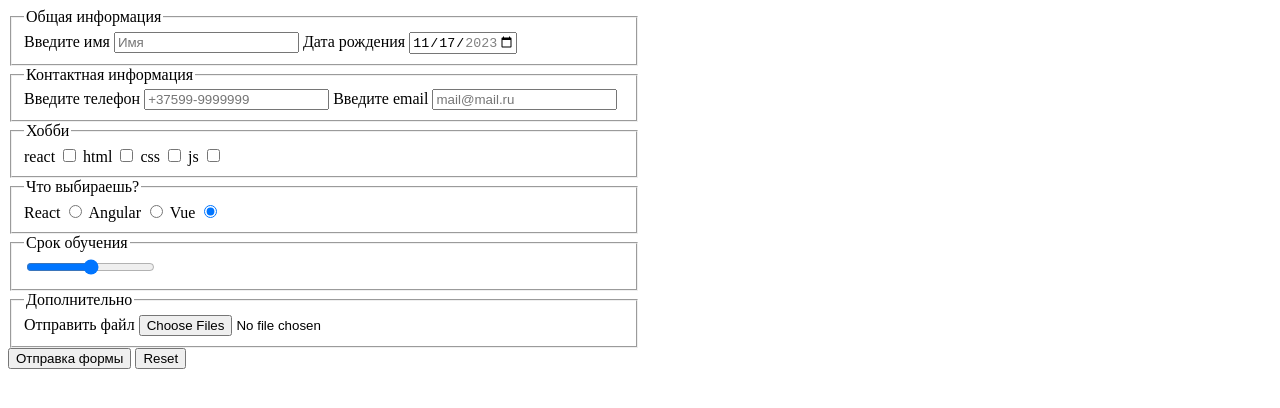
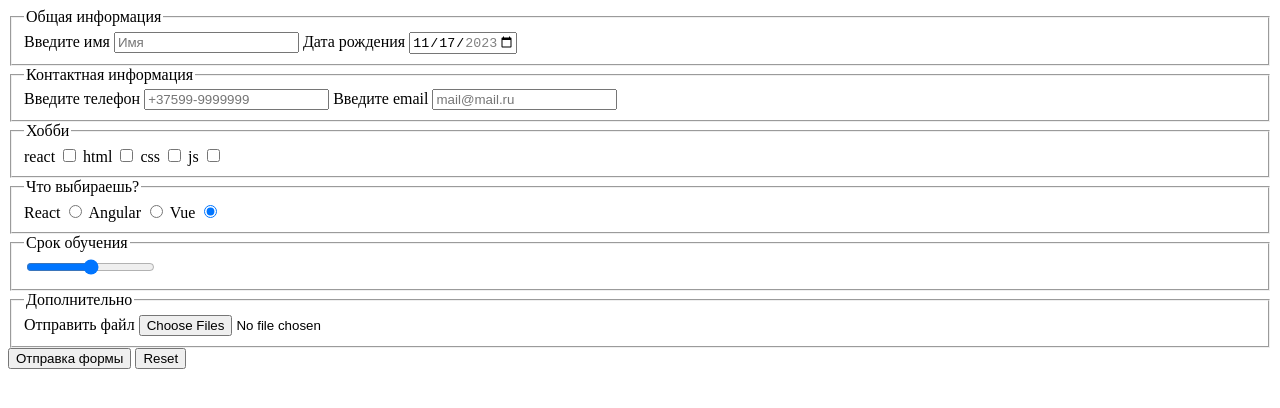
Before and after one commit to RubanDz/Form, a plain HTML site: page index.html in a window 1280 px wide. Drawn offline with Linux system fonts and the light colour scheme.

Commit message:
fix width

```diff
--- a/index.html
+++ b/index.html
@@ -4,12 +4,7 @@
    <meta charset="UTF-8">
    <meta name="viewport" content="width=device-width, initial-scale=1.0">
    <title>Form</title>
-   <style>
-      .form {
-         width: 50%;
-      }
 
-   </style>
 </head>
 <body>
    <form class="form" action="#" autocomplete="on" method="post" name="form__name" enctype="application/x-www-form-urlencoded">
```
